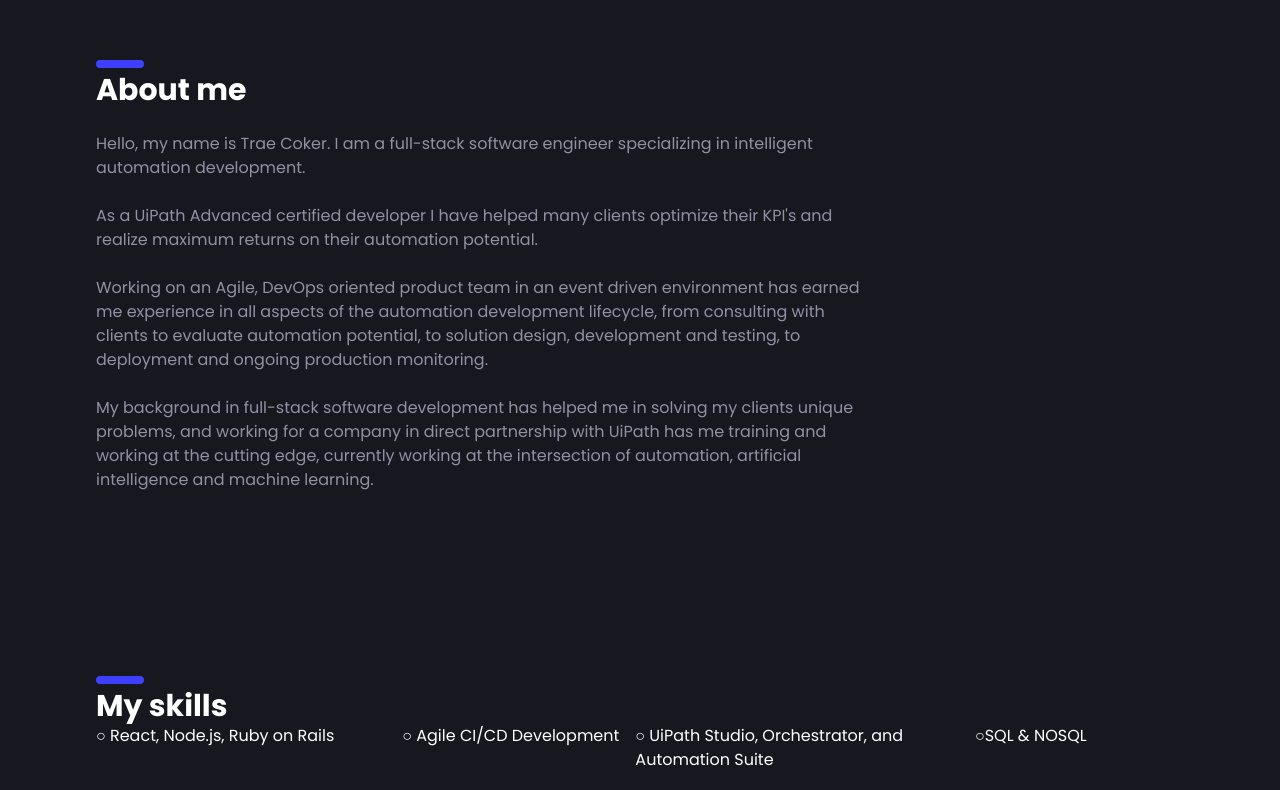
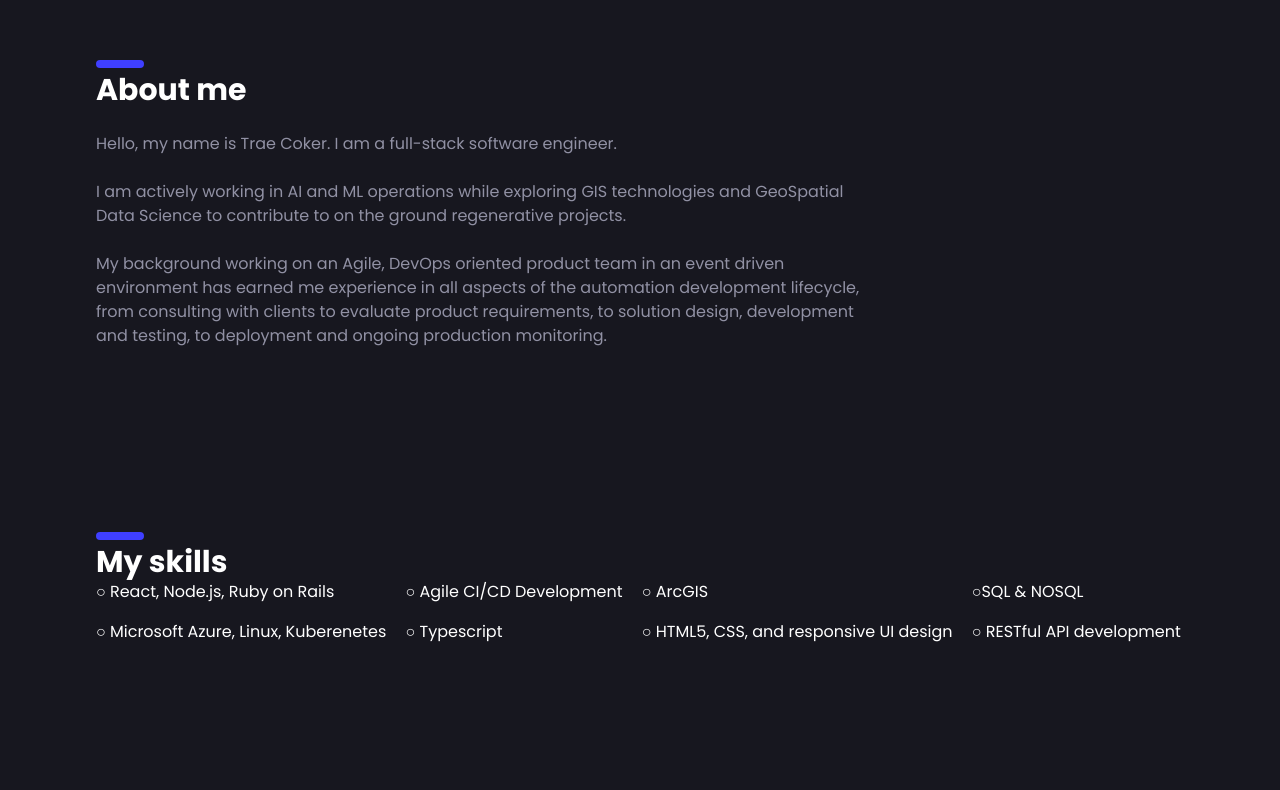
Before and after one commit to TraeCoker/portfolio, a Next.js app: page / in a window 1280 px wide. Shown: the part 940-1730 px from the top of the page. Built offline with nearby package versions, Linux system fonts and the light colour scheme.

Commit message:
Updated index

```diff
--- a/pages/index.tsx
+++ b/pages/index.tsx
@@ -115,10 +115,9 @@ export default function Home() {
       <div className="container mt-60 flex justify-between items-center mx-auto px-8 md:px-14 lg:px-24 w-full animate-fade-in-up-s">
 			    <section className="w-full">
 				  <h2 id="about" className="secondary-title">About me</h2>
-          <p className="section-paragraph">Hello, my name is Trae Coker. I am a full-stack software engineer specializing in intelligent automation development.</p>
-          <p className="section-paragraph">As a UiPath Advanced certified developer I have helped many clients optimize their KPI&apos;s and realize maximum returns on their automation potential.</p>
-          <p className="section-paragraph">Working on an Agile, DevOps oriented product team in an event driven environment has earned me experience in all aspects of the automation development lifecycle, from consulting with clients to evaluate automation potential, to solution design, development and testing, to deployment and ongoing production monitoring.</p>
-          <p className="section-paragraph">My background in full-stack software development has helped me in solving my clients unique problems, and working for a company in direct partnership with UiPath has me training and working at the cutting edge, currently working at the intersection of automation, artificial intelligence and machine learning.</p>
+          <p className="section-paragraph">Hello, my name is Trae Coker. I am a full-stack software engineer.</p>
+          <p className="section-paragraph">I am actively working in AI and ML operations while exploring GIS technologies and GeoSpatial Data Science to contribute to on the ground regenerative projects.</p>
+          <p className="section-paragraph">My background working on an Agile, DevOps oriented product team in an event driven environment has earned me experience in all aspects of the automation development lifecycle, from consulting with clients to evaluate product requirements, to solution design, development and testing, to deployment and ongoing production monitoring.</p>
         </section>
       </div>
 
@@ -130,7 +129,7 @@ export default function Home() {
             <p><span>○</span> {"Microsoft Azure, Linux, Kuberenetes"}</p>
             <p><span>○</span> {"Agile CI/CD Development"}</p>
             <p><span>○</span> {"Typescript"}</p>
-            <p><span>○</span> UiPath Studio, Orchestrator, and Automation Suite</p>
+            <p><span>○</span> {"Python", "Geopandas", "ArcGIS"} </p>
             <p><span>○</span> {"HTML5, CSS, and responsive UI design"}</p>
             <p><span>○</span>{"SQL & NOSQL"}</p>
             <p><span>○</span> RESTful API development</p>
```
